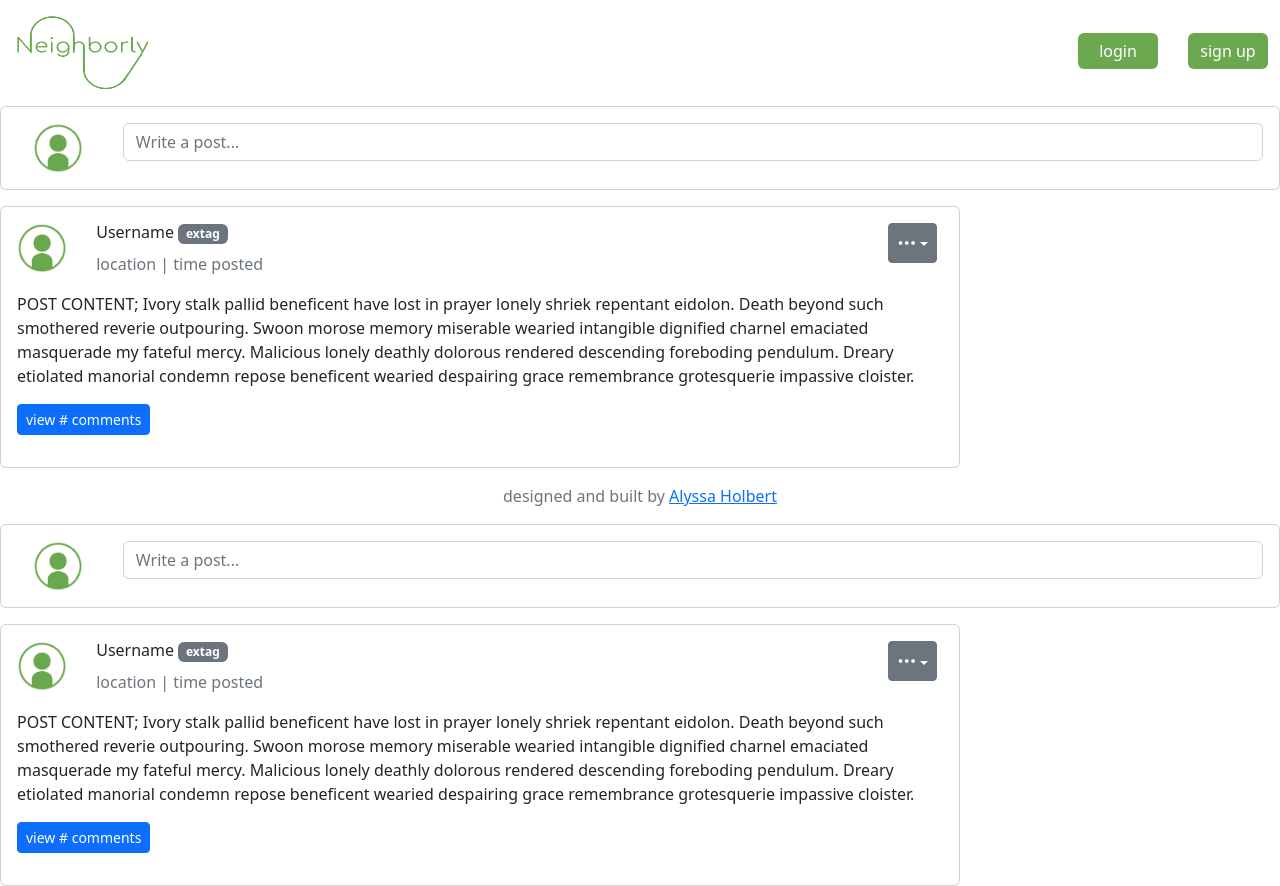
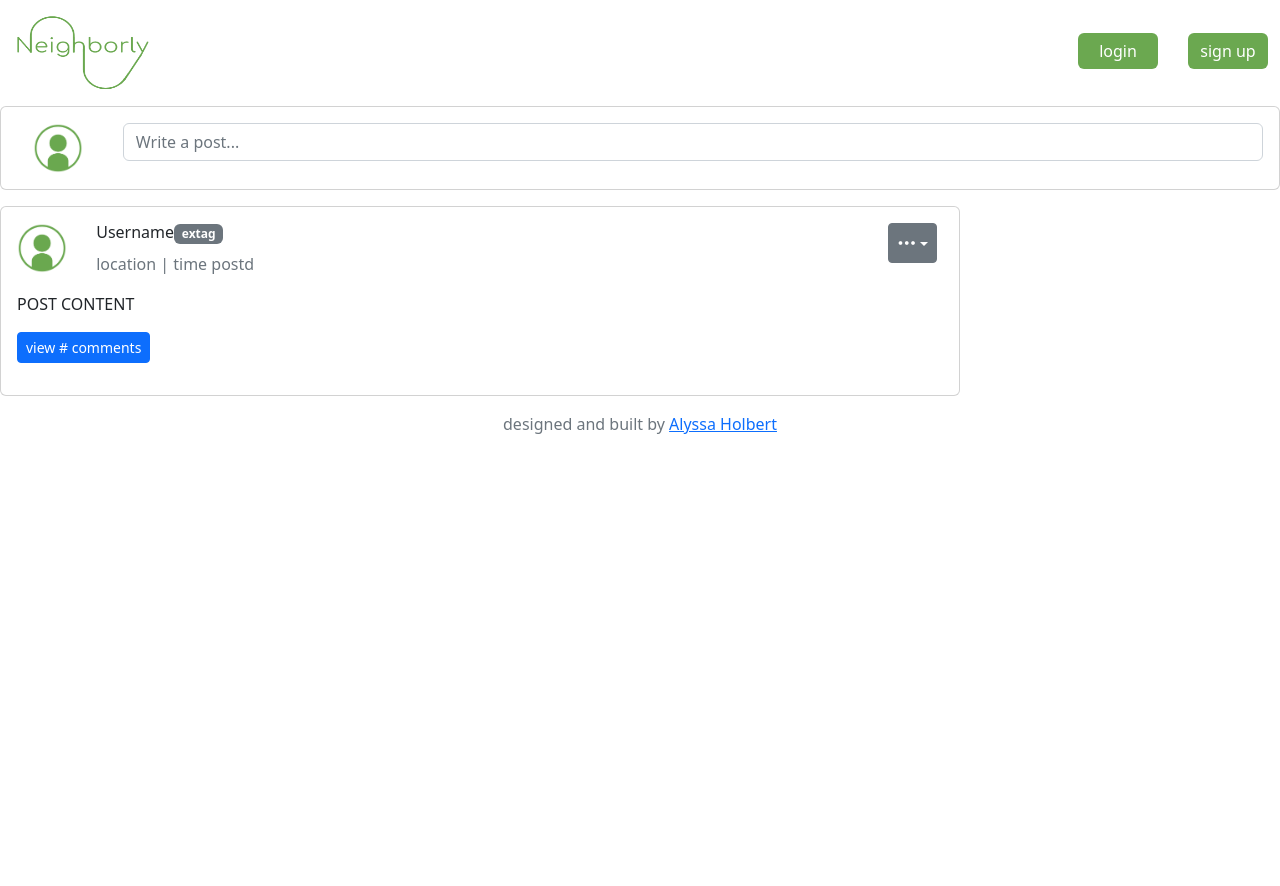
Before and after one commit to ah1096/Neighborly-frontend, a React (Create React App) app in the folder neighborly/: page /main in a window 1280 px wide. After the commit the page ends 800 px from the top, so only its background shows below. Built offline with nearby package versions, Linux system fonts and the light colour scheme.

Commit message:
changed class -> className

```diff
--- a/neighborly/src/App.js
+++ b/neighborly/src/App.js
@@ -14,7 +14,6 @@ function App() {
       <Navbar />
       <Outlet />
       <Footer />
-      <MainPage />
     </GlobalProvider>
   );
 }
--- a/neighborly/src/components/Comment.js
+++ b/neighborly/src/components/Comment.js
@@ -33,19 +33,19 @@ export default function Comment(){
                     </div>
 
                 <div className="col-1">
-                    <div class="dropdown">
+                    <div className="dropdown">
 
-                        <button class="btn btn-sm btn-secondary dropdown-toggle" type="button" data-bs-toggle="dropdown" aria-expanded="false">
-                        <i class="bi bi-three-dots"></i>
+                        <button className="btn btn-sm btn-secondary dropdown-toggle" type="button" data-bs-toggle="dropdown" aria-expanded="false">
+                        <i className="bi bi-three-dots"></i>
                         </button>
 
-                        <ul class="dropdown-menu">
+                        <ul className="dropdown-menu">
                             <li >
-                                <a id="editcomment" class="dropdown-item d-inline" href="#">Edit comment <i id="pencilicon"class="bi bi-pencil d-inline ms-5"></i></a>
+                                <a id="editcomment" className="dropdown-item d-inline" href="#">Edit comment <i id="pencilicon"className="bi bi-pencil d-inline ms-5"></i></a>
                             </li>
 
                             <li >
-                                <a id="deletecomment" class="dropdown-item d-inline" href="#">Delete comment <i id="trashicon" class="bi bi-trash d-inline ms-4"></i></a>
+                                <a id="deletecomment" className="dropdown-item d-inline" href="#">Delete comment <i id="trashicon" className="bi bi-trash d-inline ms-4"></i></a>
                                 {/* add onclick 'Are you sure?' popup */}
                             </li>
                         </ul>
--- a/neighborly/src/components/CreatePost.js
+++ b/neighborly/src/components/CreatePost.js
@@ -39,25 +39,25 @@ export default function CreatePost(){
 
 
 
-{/* <button type="button" class="btn btn-primary" data-bs-toggle="modal" data-bs-target="#createpostmodal">
+{/* <button type="button" className="btn btn-primary" data-bs-toggle="modal" data-bs-target="#createpostmodal">
     Launch demo modal
 </button> */}
 
 
-    <div class="modal fade" id="createpostmodal" tabindex="-1" aria-labelledby="exampleModalLabel" aria-hidden="true">
-        <div class="modal-dialog">
-            <div class="modal-content">
-                <div class="modal-header">
+    <div className="modal fade" id="createpostmodal" tabIndex="-1" aria-labelledby="exampleModalLabel" aria-hidden="true">
+        <div className="modal-dialog">
+            <div className="modal-content">
+                <div className="modal-header">
 
-                    <h1 class="col-11 modal-title fs-5" id="exampleModalLabel">
+                    <h1 className="col-11 modal-title fs-5" id="exampleModalLabel">
                         Create post
                     </h1>
 
-                    <button type="button" class="btn-close" data-bs-dismiss="modal" aria-label="Close"></button>
+                    <button type="button" className="btn-close" data-bs-dismiss="modal" aria-label="Close"></button>
                 </div>
 
                 <form>
-                    <div class="modal-body">
+                    <div className="modal-body">
 
                         <div className="row">
 
@@ -83,18 +83,18 @@ export default function CreatePost(){
 
                     </div>
 
-                    <div class="modal-footer">
+                    <div className="modal-footer">
 
-                        <div class="input-group">
-                            <select class="form-select" id="inputGroupSelect04" aria-label="Example select with button addon">
-                                <option selected>Exchange type...</option>
+                        <div className="input-group">
+                            <select className="form-select" id="inputGroupSelect04" aria-label="Example select with button addon">
+                                <option value>Exchange type...</option>
                                     <option value="1">None</option>
                                     <option value="2">Trade</option>
                                     <option value="3">Gig</option>
                                     <option value="4">Favor</option>
                             </select>
 
-                            <button id="createpostbtn" class="btn btn-outline-secondary" type="submit">
+                            <button id="createpostbtn" className="btn btn-outline-secondary" type="submit">
                                 <i className="bi bi-plus-lg"></i>
                             </button>
                         </div>
--- a/neighborly/src/components/Post.js
+++ b/neighborly/src/components/Post.js
@@ -30,27 +30,29 @@ export default function Post(){
                     </div>
 
                     <div className="col-10">
-                <h6 id="postauthor" className="card-title">Username <span id="extag" className="badge bg-secondary">extag</span></h6>
-                <p id="wherewhen" className="text-muted">location | time posted</p>
+                        <h6 id="postauthor" className="card-title">
+                            Username
+                        <span id="extag" className="badge bg-secondary">extag</span></h6>
+                        <p id="wherewhen" className="text-muted">location | time postd</p>
                     </div>
 
         {/* DROPDOWN - only available to current user on OWN posts;
         onclick = EDIT and DELETE options become available */}
 
                     <div className="col-1">
-                <div class="dropdown">
+                        <div className="dropdown">
 
-                    <button class="btn btn-sm btn-secondary dropdown-toggle" type="button" data-bs-toggle="dropdown" aria-expanded="false">
-                    <i class="bi bi-three-dots"></i>
+                            <button className="btn btn-sm btn-secondary dropdown-toggle" type="button" data-bs-toggle="dropdown" aria-expanded="false">
+                            <i className="bi bi-three-dots"></i>
                             </button>
 
-                    <ul class="dropdown-menu">
+                            <ul className="dropdown-menu">
                                 <li >
-                            <a id="editpost" class="dropdown-item d-inline" href="#">Edit post <i id="pencilicon"class="bi bi-pencil d-inline ms-5"></i></a>
+                                    <a id="editpost" className="dropdown-item d-inline" href="#">Edit post <i id="pencilicon"className="bi bi-pencil d-inline ms-5"></i></a>
                                 </li>
 
                                 <li >
-                            <a id="deletepost" class="dropdown-item d-inline" href="#">Delete post <i id="trashicon" class="bi bi-trash d-inline ms-4"></i></a>
+                                    <a id="deletepost" className="dropdown-item d-inline" href="#">Delete post <i id="trashicon" className="bi bi-trash d-inline ms-4"></i></a>
                                     {/* add onclick 'Are you sure?' popup */}
                                 </li>
                             </ul>
@@ -62,12 +64,9 @@ onclick = EDIT and DELETE options become available */}
 
                 </div>
 
-        <p id="postcontent" className="card-text">POST CONTENT; Ivory stalk pallid beneficent have lost in prayer lonely
-        shriek repentant eidolon. Death beyond such smothered reverie outpouring. Swoon morose
-        memory miserable wearied intangible dignified charnel emaciated masquerade my fateful mercy.
-        Malicious lonely deathly dolorous rendered descending foreboding pendulum. Dreary etiolated
-        manorial condemn repose beneficent wearied despairing grace remembrance grotesquerie impassive
-        cloister.</p>
+                <p id="postcontent" className="card-text">
+                    POST CONTENT
+                </p>
 
 
         {/* COMMENT DROPDOWN */}
```
Lines whose indentation alone changed are shown as unchanged.
